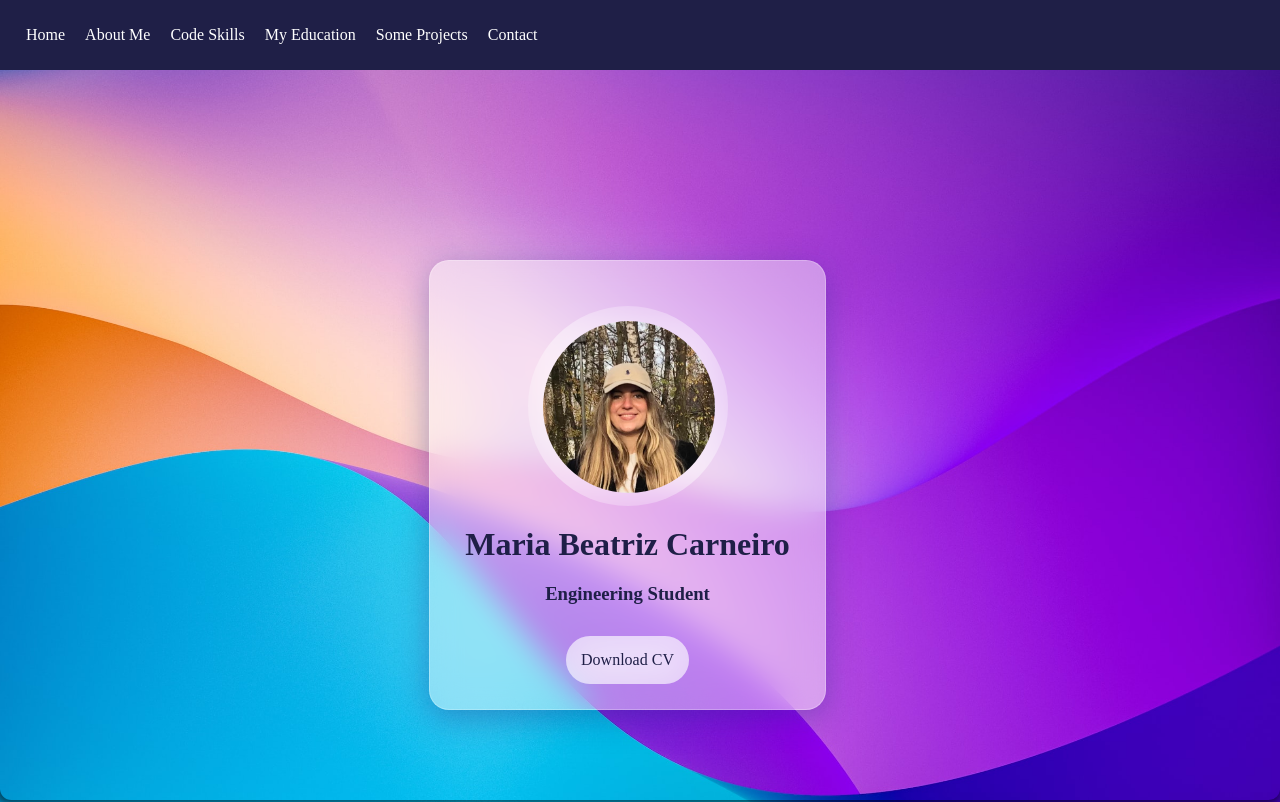
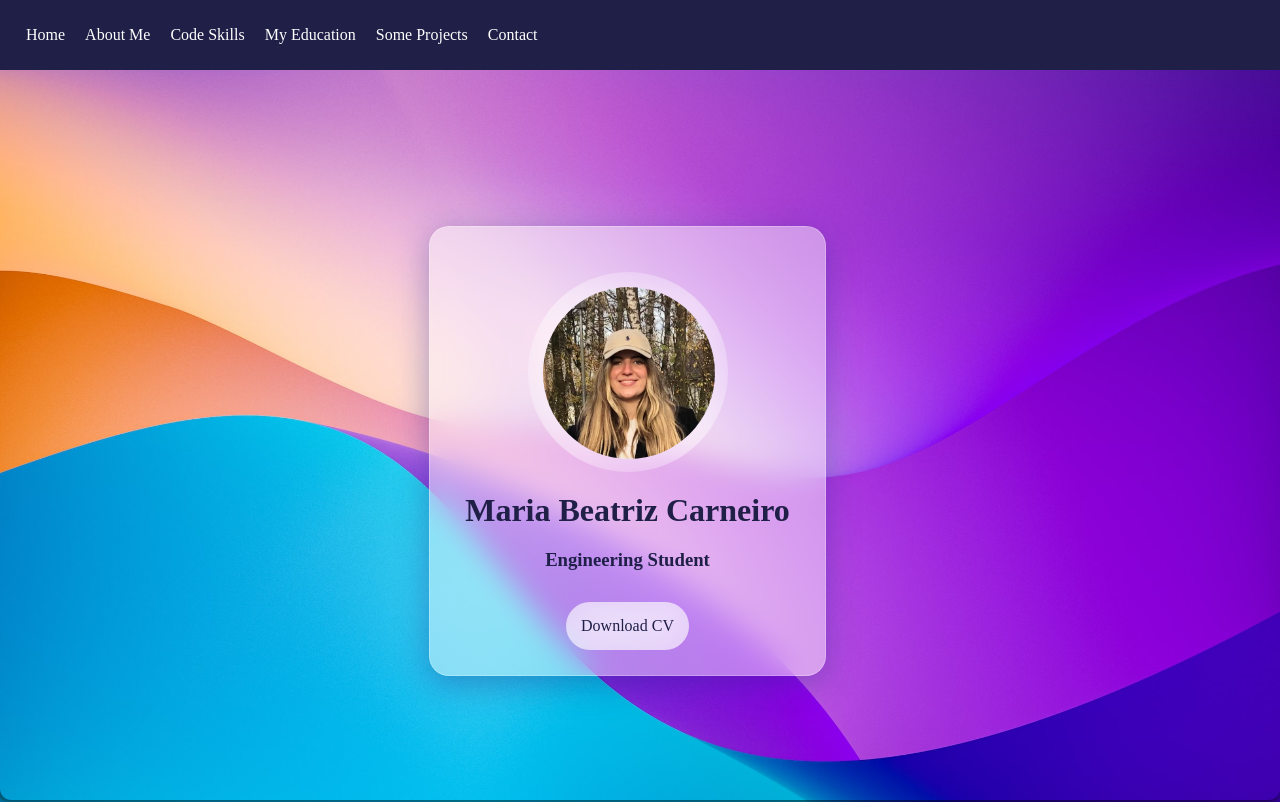
Before and after one commit to MariaBeatrizCarneiro/my-portfolio, a plain HTML site: page public/index.html in a window 1280 px wide. Shown: the top 802 px of the page. Drawn offline with Linux system fonts and the light colour scheme.

Commit message:
header 100vh

```diff
--- a/public/styles.css
+++ b/public/styles.css
@@ -75,11 +75,11 @@ nav {
 --------------------------*/
 
 #header {
+  height: 91.5vh;
   padding: 25px 25px 25px 0;
   display: flex;
   align-items: center;
   justify-content: center;
-  min-height: 100vh;
   background: url(images/background-image/background.jpeg) center/cover no-repeat fixed;
 }
 
```
